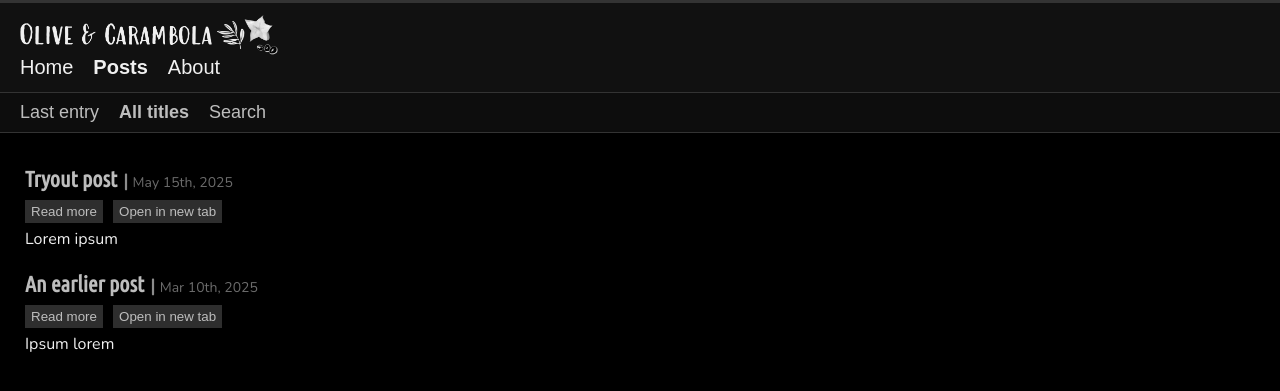
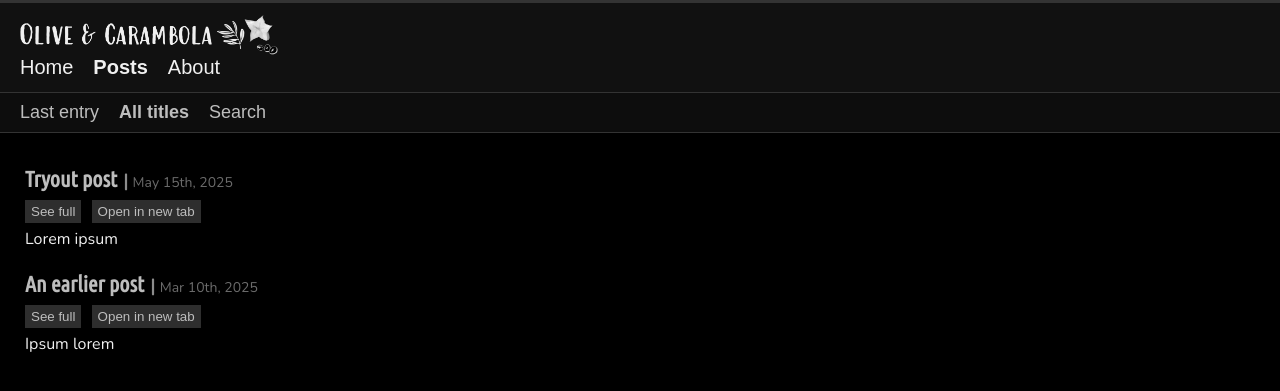
Before and after one commit to olivecarambola/logbook, a Jekyll site: the page built from post_all.md, in a window 1280 px wide. Shown: the top 391 px of the page. Built offline with Jekyll 4.4.1, drawn with Linux system fonts in a browser that asks for light colours; some web fonts are replaced.

Commit message:
Update allposts.html

```diff
--- a/_layouts/allposts.html
+++ b/_layouts/allposts.html
@@ -47,7 +47,7 @@
                   {% endcase %}
                 </span>
               </h2>
-              <button class="toggle-content" data-target="content-{{ forloop.index }}">Read more</button>
+              <button class="toggle-content" data-target="content-{{ forloop.index }}">See full</button>
               <button onclick="window.open('{{ post.url }}', '_blank')">Open in new tab</button>
               <p class="summary" id="summary-{{ forloop.index }}">{{ post.summary }}</p>
               <div class="full-content" id="content-{{ forloop.index }}" style="display:none;">
@@ -71,11 +71,11 @@
         if (content.style.display === 'none') {
           content.style.display = 'block';
           summary.style.display = 'none';
-          button.textContent = 'Show less';
+          button.textContent = 'See less';
         } else {
           content.style.display = 'none';
           summary.style.display = 'block';
-          button.textContent = 'Read more';
+          button.textContent = 'See full';
         }
       });
     });
```
